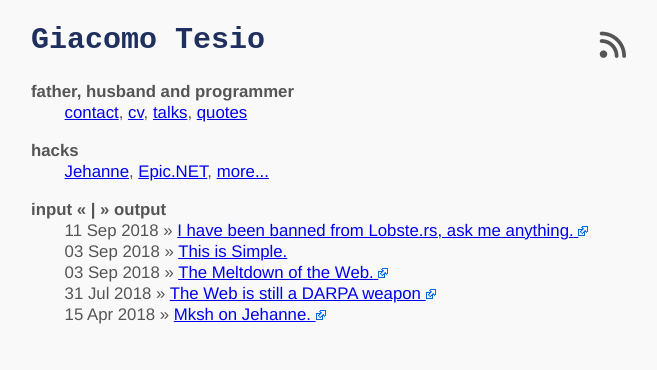
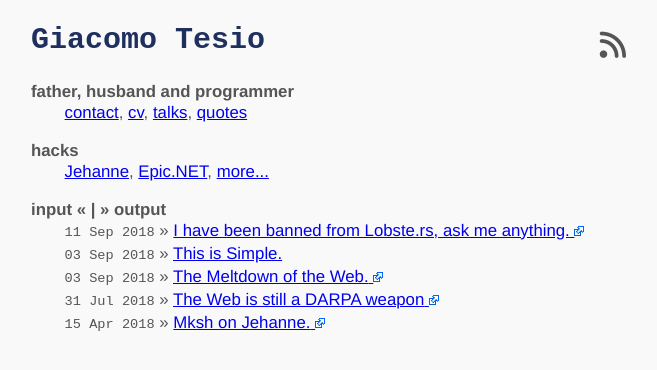
Before and after one commit to Shamar/shamar.github.io, a Jekyll site: the page built from index.html, in a window 1280 px wide. Shown: the top 370 px of the page, without its empty margins (309-966 px from the left). Built offline with Jekyll 4.4.1, drawn with Linux system fonts in a browser that asks for light colours; nearby versions of some CDN libraries.

Commit message:
various css adjustments

```diff
--- a/graphic/screen.css
+++ b/graphic/screen.css
@@ -120,6 +120,9 @@ div.contents pre {margin: 20px;}
 	color: #1F305E;
 	margin-bottom: 30px;
 }
+#home-contents span.date {
+	font-family: monospace;
+}
 #home-contents dl {
 }
 #home-contents dt {
--- a/index.html
+++ b/index.html
@@ -34,9 +34,9 @@ title: Giacomo Tesio
 {% for post in site.posts %}
 {% if post.public %}
 {%   if post.external %}
- <span>{{ post.date | date_to_string }}</span>
+ <span class="date">{{ post.date | date_to_string }}</span>
 {%   else %}
- <span>{{ post.date | date_to_string }}</span>
+ <span class="date">{{ post.date | date_to_string }}</span>
 {%   endif %}
 {%   if post.author == 'giacomo' %}
  &raquo;
```
